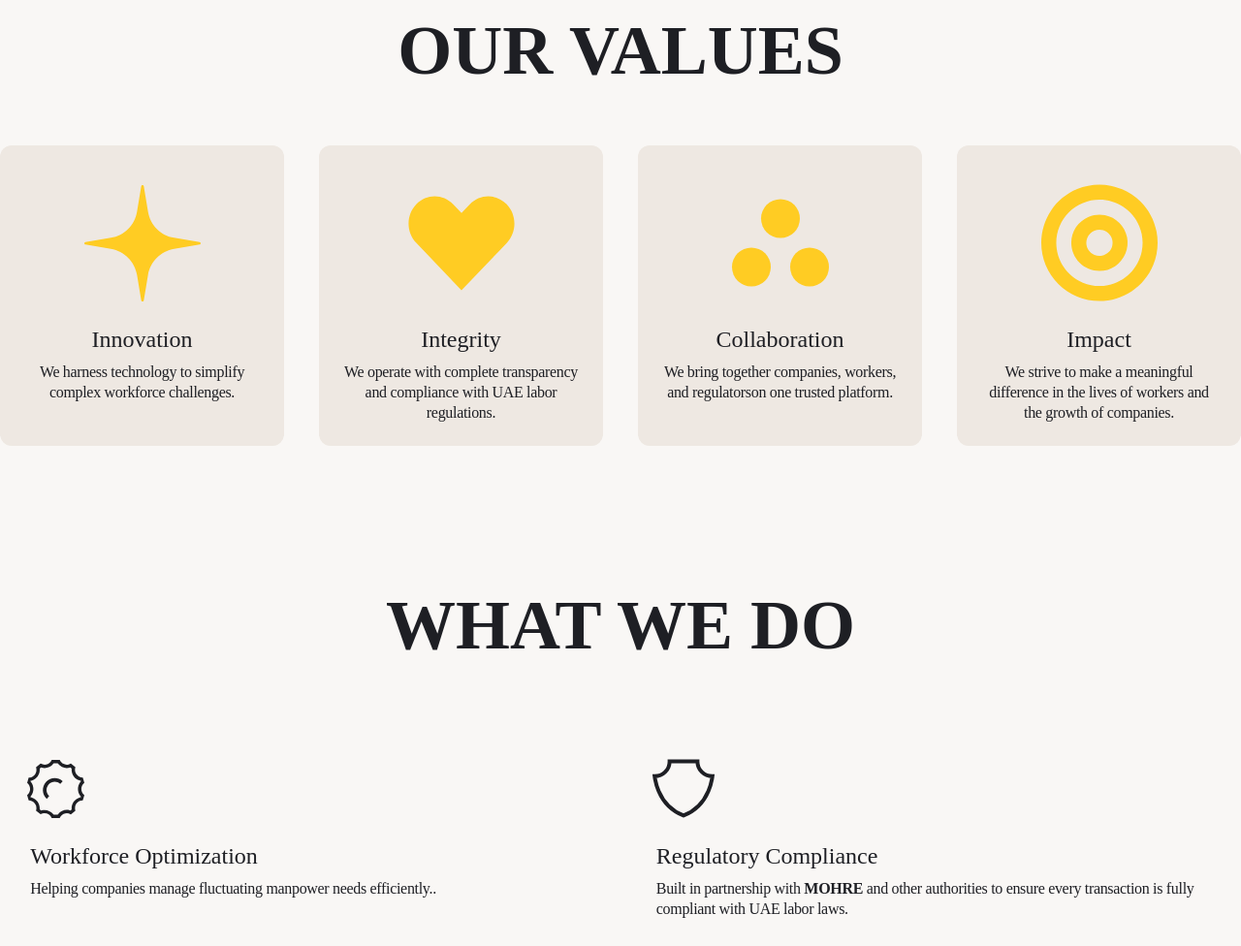
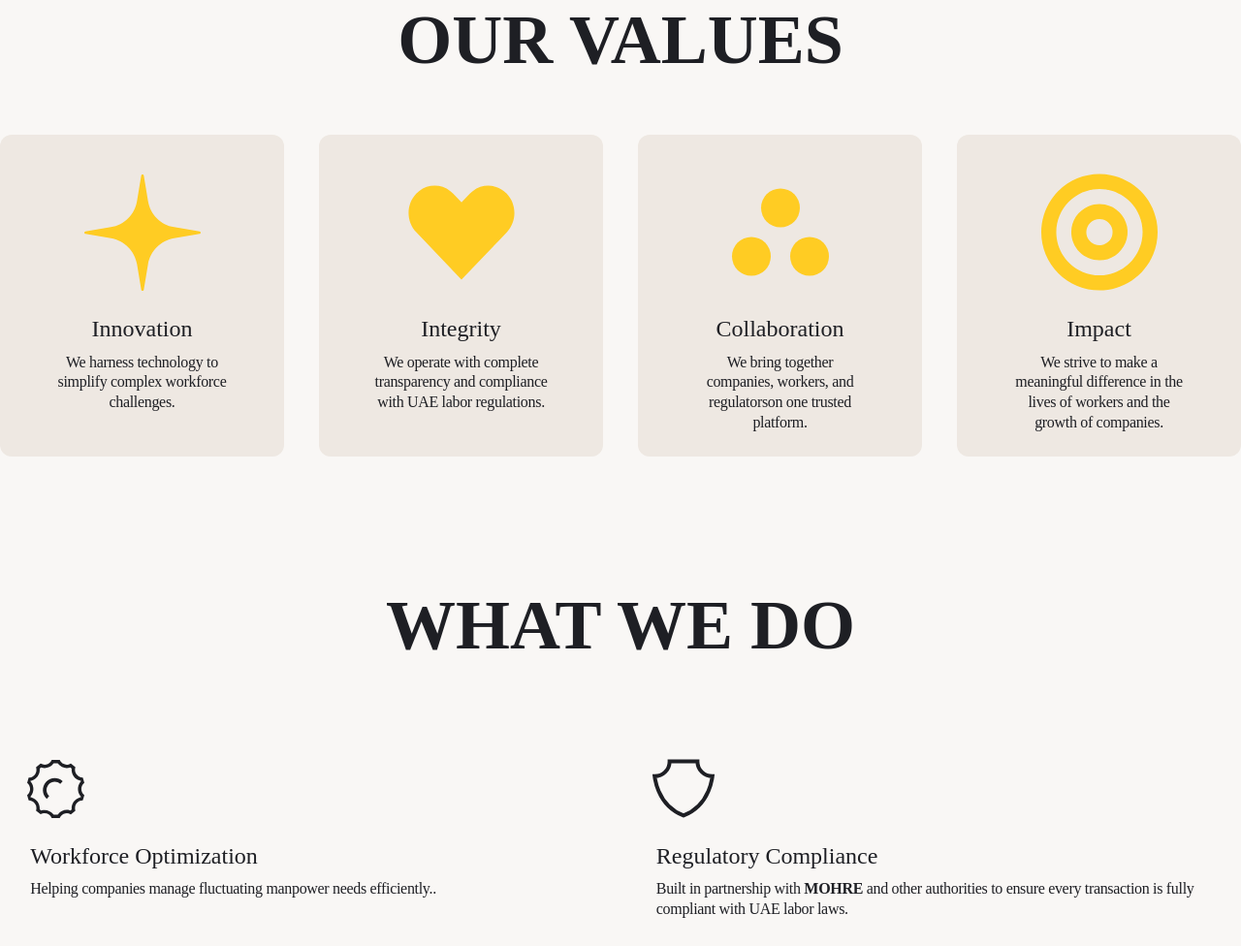
Before and after one commit to tidy-dev-team/GCC, a website: page Template_01/about.html in a window 1280 px wide. Shown: the part 1583-2559 px from the top of the page at 97% size. Drawn offline with nearby package versions, Linux system fonts and the light colour scheme; files whose address does not match are found by name; a web font is replaced by a local one.

Commit message:
Update about.html

```diff
--- a/Template_01/about.html
+++ b/Template_01/about.html
@@ -105,43 +105,43 @@
     <section class="flex flex-col justify-center min-h-[680px] mobile-pb">
         <h1 class="text-7xl font-bold uppercase h2-mobile text-center mobile-pt">Our Values</h1>
         <div class="flex gap-9 justify-center mobile-flex">
-            <div class="card bg-[#EEE8E2] w-96 rounded-[12px] w-mobile-80">
+            <div class="card bg-[#EEE8E2] w-84 rounded-[12px] w-mobile-80">
                 <figure class="px-10 pt-10">
                     <img src="assets/images/value_01_star.svg" />
                 </figure>
-                <div class="card-body items-center text-center">
+                <div class="card-body items-center text-center px-14">
                     <h2 class="card-title">Innovation</h2>
                     <p class="para card-para">We harness technology to simplify complex workforce challenges.</p>
                 </div>
             </div>
 
-            <div class="card bg-[#EEE8E2] w-96 rounded-[12px] w-mobile-80">
+            <div class="card bg-[#EEE8E2] w-84 rounded-[12px] w-mobile-80">
                 <figure class="px-10 pt-10">
                     <img src="assets/images/value_02_heart.svg" />
                 </figure>
-                <div class="card-body items-center text-center">
+                <div class="card-body items-center text-center px-14">
                     <h2 class="card-title">Integrity</h2>
                     <p class="para card-para">We operate with complete transparency and compliance with UAE labor
                         regulations.</p>
                 </div>
             </div>
 
-            <div class="card bg-[#EEE8E2] w-96 rounded-[12px] w-mobile-80">
+            <div class="card bg-[#EEE8E2] w-84 rounded-[12px] w-mobile-80">
                 <figure class="px-10 pt-10">
                     <img src="assets/images/value_03_circles.svg" />
                 </figure>
-                <div class="card-body items-center text-center">
+                <div class="card-body items-center text-center px-14">
                     <h2 class="card-title">Collaboration</h2>
                     <p class="para card-para">We bring together companies, workers, and regulatorson one trusted
                         platform.</p>
                 </div>
             </div>
 
-            <div class="card bg-[#EEE8E2] w-96 rounded-[12px] w-mobile-80">
+            <div class="card bg-[#EEE8E2] w-84 rounded-[12px] w-mobile-80">
                 <figure class="px-10 pt-10">
                     <img src="assets/images/value_04_target.svg" />
                 </figure>
-                <div class="card-body items-center text-center">
+                <div class="card-body items-center text-center px-14">
                     <h2 class="card-title">Impact</h2>
                     <p class="para card-para">We strive to make a meaningful difference in the lives of workers and the
                         growth of companies.</p>
```
